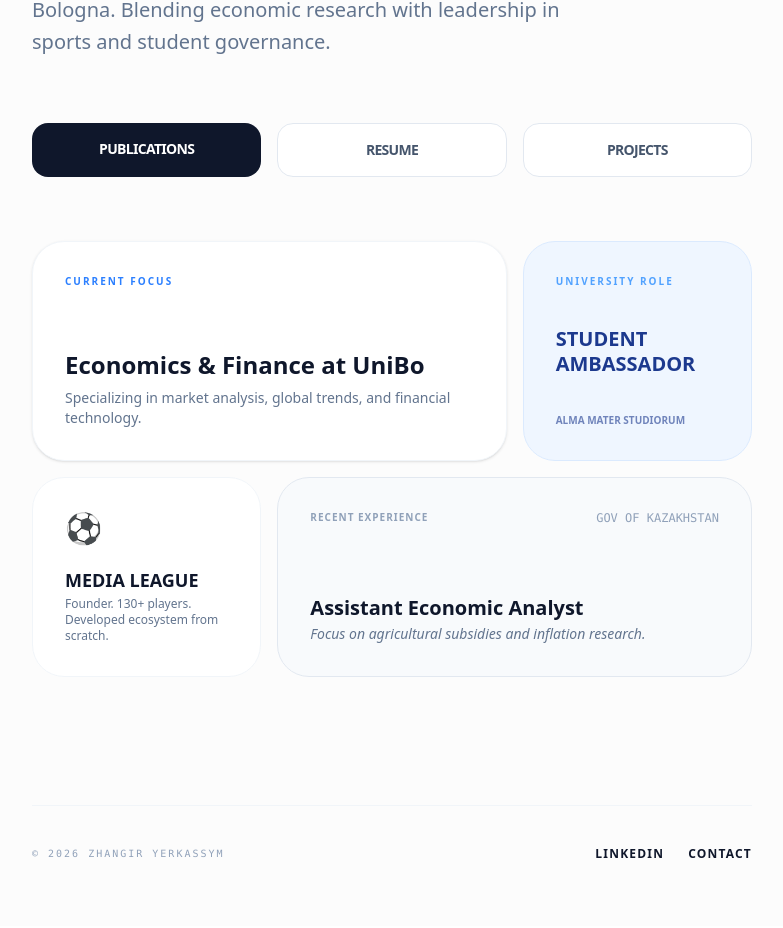
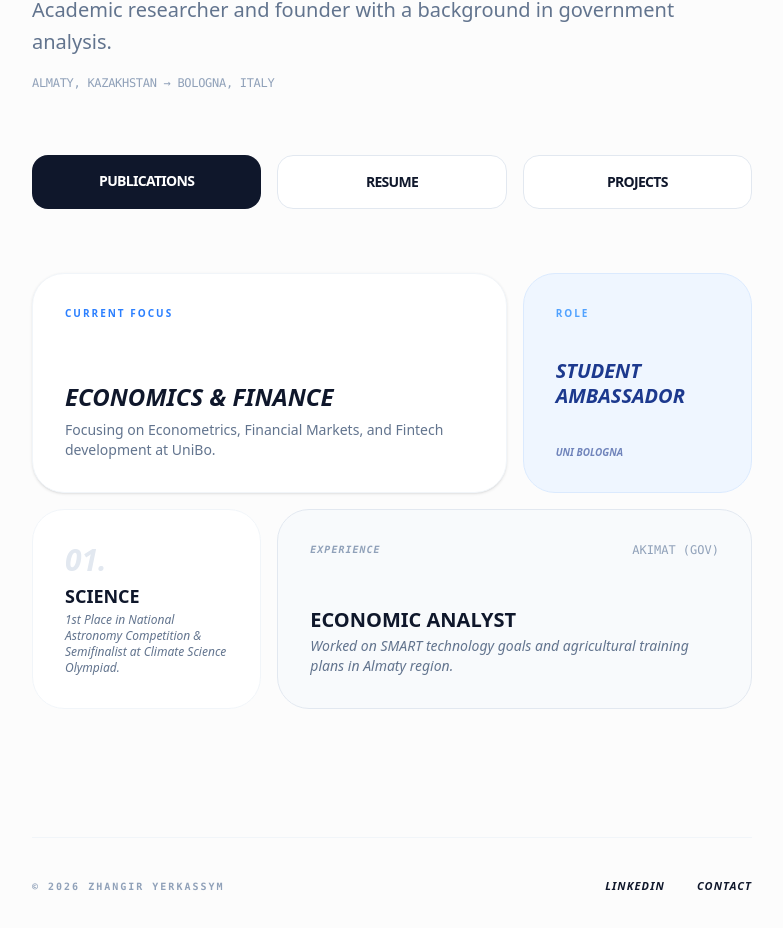
Before and after one commit to JuneiBrunei/jonyportfolio, a Next.js app: page / in a window 1280 px wide. Shown: the part 240-1168 px from the top of the page, without its empty margins (248-1031 px from the left). Built offline with nearby package versions, Linux system fonts and the light colour scheme.

Commit message:
added contact email and cv highlights

```diff
--- a/app/page.tsx
+++ b/app/page.tsx
@@ -2,7 +2,7 @@ import Link from 'next/link';
 
 export default function Home() {
   return (
-    <div className="min-h-screen bg-[#fcfcfc] text-slate-900 font-sans selection:bg-blue-100 selection:text-blue-900">
+    <div className="min-h-screen bg-[#fcfcfc] text-slate-900 font-sans selection:bg-blue-100">
       <main className="max-w-3xl mx-auto px-6 py-16 animate-fade-in">
 
         {/* Live Status */}
@@ -14,26 +14,30 @@ export default function Home() {
             </span>
             <span className="text-[10px] font-bold uppercase tracking-wider text-slate-500">Currently in Bologna, Italy</span>
           </div>
+          <div className="text-[10px] font-mono text-slate-400 font-bold uppercase">UNIBO • 1st Year</div>
         </div>
 
         {/* Hero Section */}
         <header className="mb-16">
-          <h1 className="text-5xl font-black tracking-tight mb-4 uppercase">Zhangir Yerkassym</h1>
-          <p className="text-xl text-slate-500 max-w-xl leading-relaxed">
-            1st year <span className="text-slate-900 font-semibold">Economics and Finance</span> student at Università di Bologna.
-            Blending economic research with leadership in sports and student governance.
+          <h1 className="text-5xl font-black tracking-tight mb-4 uppercase italic">Zhangir Yerkassym</h1>
+          <p className="text-xl text-slate-500 max-w-2xl leading-relaxed">
+            1st year <span className="text-slate-900 font-semibold underline decoration-blue-500/20 underline-offset-4">Economics and Finance</span> student at Università di Bologna.
+            Academic researcher and founder with a background in government analysis.
           </p>
+          <div className="mt-4 text-xs font-mono text-slate-400 uppercase tracking-tight">
+             Almaty, Kazakhstan → Bologna, Italy
+          </div>
         </header>
 
         {/* Navigation Buttons */}
         <div className="grid grid-cols-1 md:grid-cols-3 gap-4 mb-16">
-          <Link href="/publications" className="p-4 rounded-2xl bg-slate-900 text-white text-center font-bold text-sm hover:bg-slate-800 transition-all uppercase tracking-tighter">
+          <Link href="/publications" className="p-4 rounded-2xl bg-slate-900 text-white text-center font-bold text-sm hover:bg-blue-600 transition-all uppercase tracking-tighter">
             Publications
           </Link>
-          <Link href="/resume" className="p-4 rounded-2xl bg-white border border-slate-200 text-center font-bold text-sm hover:bg-slate-50 transition-all uppercase tracking-tighter text-slate-600">
+          <Link href="/resume" className="p-4 rounded-2xl bg-white border border-slate-200 text-center font-bold text-sm hover:border-slate-400 transition-all uppercase tracking-tighter text-slate-900">
             Resume
           </Link>
-          <Link href="/projects" className="p-4 rounded-2xl bg-white border border-slate-200 text-center font-bold text-sm hover:bg-slate-50 transition-all uppercase tracking-tighter text-slate-600">
+          <Link href="/projects" className="p-4 rounded-2xl bg-white border border-slate-200 text-center font-bold text-sm hover:border-slate-400 transition-all uppercase tracking-tighter text-slate-900">
             Projects
           </Link>
         </div>
@@ -45,48 +49,48 @@ export default function Home() {
           <div className="md:col-span-2 p-8 rounded-[2rem] bg-white border border-slate-100 flex flex-col justify-between min-h-[220px] shadow-sm">
             <h2 className="text-[10px] font-bold uppercase tracking-[0.2em] text-blue-500">Current Focus</h2>
             <div>
-              <p className="text-2xl font-bold mb-2 leading-tight">Economics & Finance at UniBo</p>
-              <p className="text-slate-500 text-sm">Specializing in market analysis, global trends, and financial technology.</p>
+              <p className="text-2xl font-bold mb-2 leading-tight uppercase italic">Economics & Finance</p>
+              <p className="text-slate-500 text-sm">Focusing on Econometrics, Financial Markets, and Fintech development at UniBo.</p>
             </div>
           </div>
 
           {/* Card 2 - Student Ambassador */}
           <div className="p-8 rounded-[2rem] bg-blue-50 border border-blue-100 flex flex-col justify-between text-blue-900">
-            <h2 className="text-[10px] font-bold uppercase tracking-[0.2em] text-blue-400">University Role</h2>
-            <p className="text-xl font-black leading-tight uppercase">Student Ambassador</p>
-            <p className="text-[10px] font-bold uppercase opacity-60">Alma Mater Studiorum</p>
+            <h2 className="text-[10px] font-bold uppercase tracking-[0.2em] text-blue-400">Role</h2>
+            <p className="text-xl font-black leading-tight uppercase italic">Student Ambassador</p>
+            <p className="text-[10px] font-bold uppercase opacity-60 italic">Uni Bologna</p>
           </div>
 
-          {/* Card 3 - NIS Media League */}
-          <div className="p-8 rounded-[2rem] bg-white border border-slate-100 flex flex-col justify-between min-h-[200px] hover:shadow-md transition-all">
-            <div className="text-3xl">⚽️</div>
+          {/* Card 3 - Science & Awards */}
+          <div className="p-8 rounded-[2rem] bg-white border border-slate-100 flex flex-col justify-between min-h-[200px]">
+            <div className="text-3xl italic font-black text-slate-200">01.</div>
             <div>
-              <h3 className="font-bold text-lg leading-tight uppercase">Media League</h3>
-              <p className="text-xs text-slate-500 mt-1">Founder. 130+ players. Developed ecosystem from scratch.</p>
+              <h3 className="font-bold text-lg leading-tight uppercase">Science</h3>
+              <p className="text-xs text-slate-500 mt-1 italic">1st Place in National Astronomy Competition & Semifinalist at Climate Science Olympiad.</p>
             </div>
           </div>
 
           {/* Card 4 - Economic Analyst */}
-          <div className="md:col-span-2 p-8 rounded-[2rem] bg-slate-50 border border-slate-200 flex flex-col justify-between hover:shadow-md transition-all">
+          <div className="md:col-span-2 p-8 rounded-[2rem] bg-slate-50 border border-slate-200 flex flex-col justify-between group">
              <div className="flex justify-between items-start">
-               <span className="text-[10px] font-bold uppercase tracking-widest text-slate-400">Recent Experience</span>
-               <span className="text-xs text-slate-400 font-mono uppercase">Gov of Kazakhstan</span>
+               <span className="text-[10px] font-bold uppercase tracking-widest text-slate-400 italic font-mono">Experience</span>
+               <span className="text-xs text-slate-400 uppercase font-mono">Akimat (Gov)</span>
              </div>
              <div>
-                <p className="text-xl font-bold leading-tight">Assistant Economic Analyst</p>
-                <p className="text-sm text-slate-500 mt-1 italic">Focus on agricultural subsidies and inflation research.</p>
+                <p className="text-xl font-bold leading-tight uppercase">Economic Analyst</p>
+                <p className="text-sm text-slate-500 mt-1 italic">Worked on SMART technology goals and agricultural training plans in Almaty region.</p>
              </div>
           </div>
         </div>
 
         {/* Footer with Contacts */}
         <footer className="mt-32 pt-10 border-t border-slate-100 flex flex-col md:flex-row justify-between items-center gap-6">
-          <div className="text-[10px] font-mono text-slate-400 uppercase tracking-[0.2em]">
+          <div className="text-[10px] font-mono text-slate-400 uppercase tracking-[0.2em] font-bold">
             © {new Date().getFullYear()} Zhangir Yerkassym
           </div>
-          <div className="flex gap-6 font-bold text-xs uppercase tracking-widest">
-            <a href="https://linkedin.com/in/zhangir-yerkassym-b48aab375/" target="_blank" className="hover:text-blue-600 transition-colors">LinkedIn</a>
-            <a href="mailto:zhangirerkasym@gmail.com" className="hover:text-blue-600 transition-colors">Contact</a>
+          <div className="flex gap-8 font-black text-[11px] uppercase tracking-widest italic">
+            <a href="https://linkedin.com/in/zhangir-yerkassym-b48aab375/" target="_blank" className="hover:text-blue-600 transition-colors border-b-2 border-transparent hover:border-blue-600">LinkedIn</a>
+            <a href="mailto:zhangirerkasym@gmail.com" className="hover:text-blue-600 transition-colors border-b-2 border-transparent hover:border-blue-600">Contact</a>
           </div>
         </footer>
 
```
